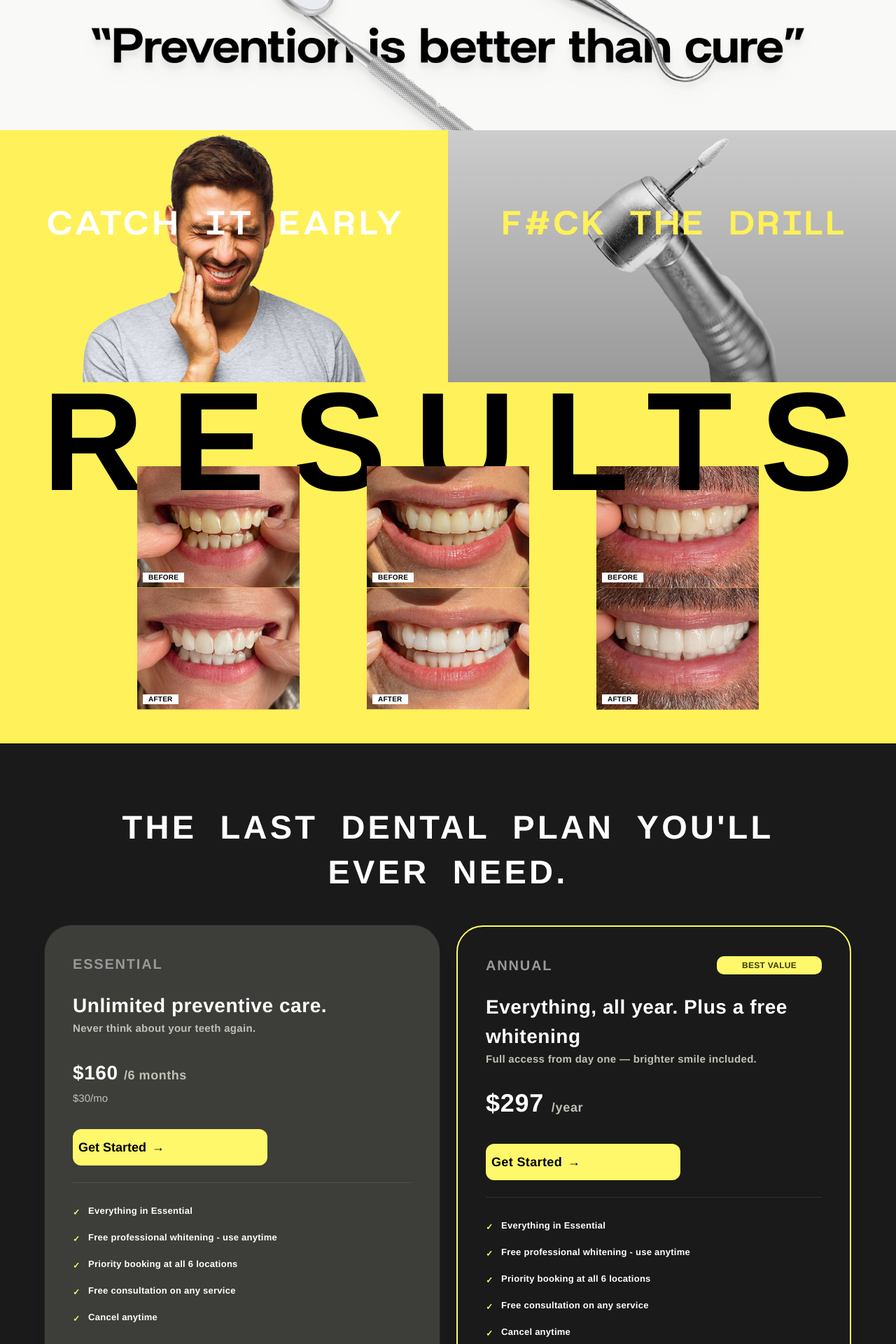
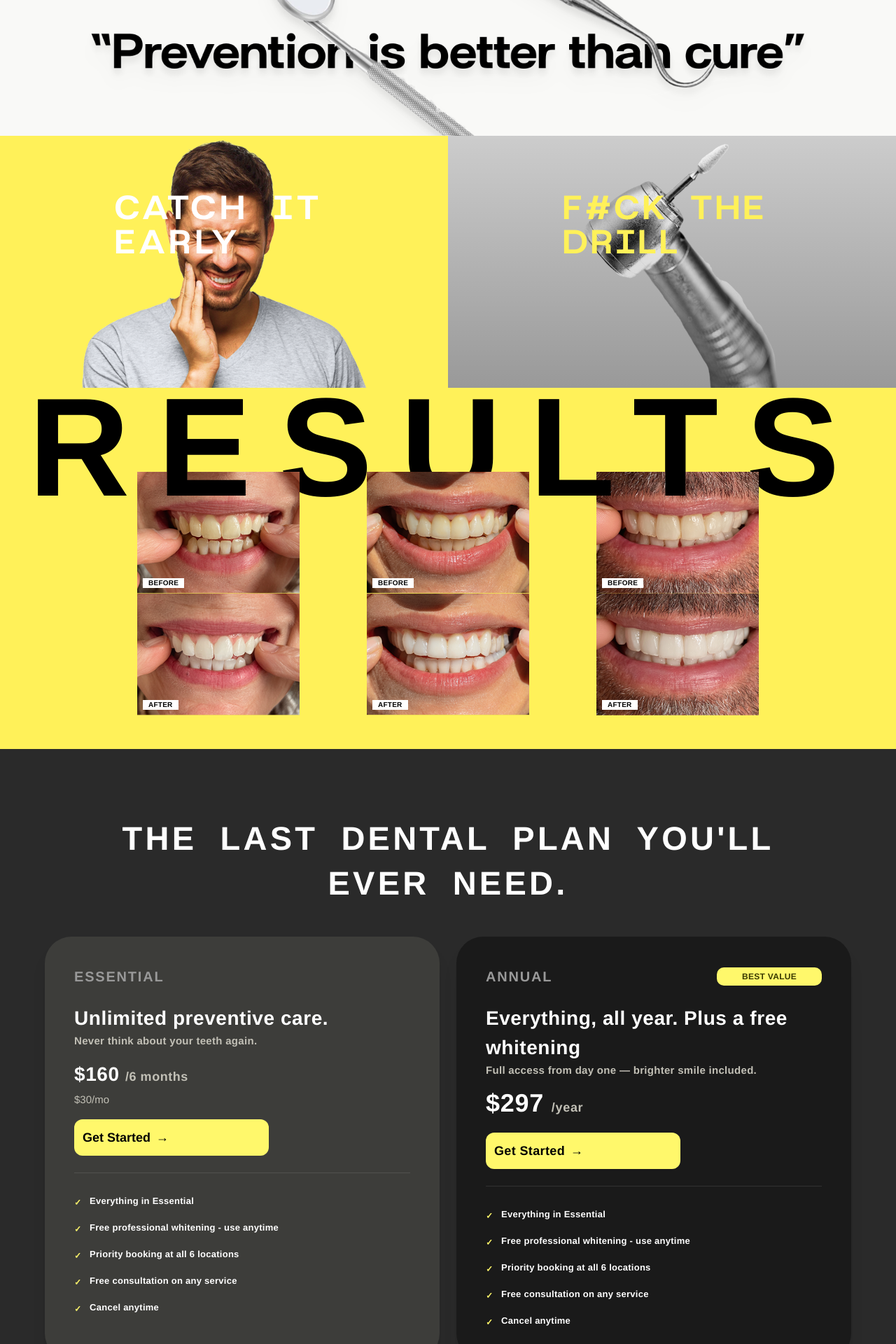
Before and after one commit to rohit-vue/Gleam, a Next.js app: page / in a window 1280 px wide. Shown: the part 1788-3708 px from the top of the page at 70% size. Built offline with nearby package versions, Linux system fonts and the light colour scheme.

Commit message:
refinement of the mobile view

```diff
--- a/src/components/CatchEarlyResultsSection.tsx
+++ b/src/components/CatchEarlyResultsSection.tsx
@@ -38,9 +38,9 @@ function BeforeAfterFigure({
 
 export function CatchEarlyResultsSection() {
   return (
-    <div className="w-full font-helvetica-neue-regular">
-      <div className="grid grid-cols-1 md:grid-cols-2">
-        <div className="relative min-h-[280px] w-full bg-[#FFF159] md:min-h-[320px] lg:min-h-[360px]">
+    <div className="w-full overflow-x-hidden font-helvetica-neue-regular">
+      <div className="flex w-full max-w-full snap-x snap-mandatory gap-3 overflow-x-auto min-[425px]:gap-4 md:grid md:grid-cols-2 md:gap-0 md:overflow-visible">
+        <div className="relative min-h-[250px] w-[calc(100%-1.25rem)] shrink-0 snap-center bg-[#FFF159] min-[425px]:min-h-[280px] min-[425px]:w-[85%] md:w-full md:min-w-0 md:shrink md:min-h-[320px] lg:min-h-[360px]">
           <Image
             src="/assets/teethhurt.png"
             alt="Person holding jaw in discomfort"
@@ -51,14 +51,15 @@ export function CatchEarlyResultsSection() {
           />
           <div
             className="absolute inset-0 bg-gradient-to-t  via-black/10 to-transparent"
+
             aria-hidden
           />
-          <p className="absolute bottom-3 left-3 right-3 text-center  text-[clamp(1.5rem,7vw,3.25rem)] font-britanica-black uppercase leading-[0.95] tracking-[0.12em] [word-spacing:0.15em] text-white sm:tracking-[0.2em] sm:[word-spacing:0.22em] md:bottom-5 md:left-5 md:text-[clamp(2rem,4.5vw,3.25rem)] md:tracking-[0.3rem] md:[word-spacing:0.28em] lg:bottom-[12.5rem] lg:text-[52px] lg:tracking-[0.4rem] lg:[word-spacing:0.3em]">
+          <p className="absolute font-britanica-black uppercase leading-[0.95] [word-spacing:0.15em] text-white max-md:top-[66px] max-md:bottom-auto max-md:left-0 max-md:right-0 max-md:px-3 max-md:text-center max-md:text-[clamp(-4.875rem,8vw,7.5rem)] max-md:tracking-[0.1em] md:top-[80px] 2xl:top-[80px] lg:top-[80px] xl:top-[80px] md:bottom-auto md:left-5 2xl:left-[10.25rem] lg:left-[2.25rem]  xl:left-[10.25rem]  md:right-auto md:px-0 md:text-left md:text-[clamp(2rem,4.5vw,3.25rem)] md:tracking-[0.3rem] md:[word-spacing:0.28em] 2xl:text-[52px] xl:text-[52px] lg:text-[44px] lg:tracking-[0.4rem] lg:[word-spacing:0.3em]">
             Catch It early
           </p>
         </div>
 
-        <div className="relative min-h-[280px] w-full bg-[#CCCCCC] md:min-h-[320px] lg:min-h-[360px]">
+        <div className="relative min-h-[250px] w-[calc(100%-1.25rem)] shrink-0 snap-center bg-[#CCCCCC] min-[425px]:min-h-[280px] min-[425px]:w-[85%] md:w-full md:min-w-0 md:shrink md:min-h-[320px] lg:min-h-[360px]">
           <Image
             src="/assets/dentaldrill.png"
             alt="Dental handpiece close-up"
@@ -71,7 +72,7 @@ export function CatchEarlyResultsSection() {
             aria-hidden
           />
           <p
-            className="absolute bottom-3 left-3 right-3 text-center text-[clamp(1.5rem,7vw,3.25rem)] font-britanica-black uppercase leading-[0.95] tracking-[0.1em] [word-spacing:0.15em] text-[#FFF159] sm:tracking-[0.18em] sm:[word-spacing:0.2em] md:bottom-5 md:left-5 md:text-[clamp(2rem,4.5vw,3.25rem)] md:tracking-[0.26rem] md:[word-spacing:0.26em] lg:bottom-[12.5rem] lg:text-[52px] lg:tracking-[0.3rem] lg:[word-spacing:0.3em]"
+            className="absolute font-britanica-black uppercase leading-[0.95] [word-spacing:0.15em] text-[#FFF159] max-md:top-[66px] max-md:bottom-auto max-md:left-0 max-md:right-0 max-md:px-3 max-md:text-center max-md:text-[clamp(-4.875rem,8vw,7.5rem)] max-md:tracking-[0.1em] 2xl:top-[80px] lg:top-[80px] xl:top-[80px] 2xl:left-[10.25rem] lg:left-[2.25rem]  xl:left-[10.25rem] md:top-[80px] md:bottom-auto md:left-5 md:right-auto md:px-0 md:text-left md:text-[clamp(2rem,4.5vw,3.25rem)] md:tracking-[0.26rem] md:[word-spacing:0.26em] 2xl:text-[52px] xl:text-[52px] lg:text-[44px] lg:tracking-[0.3rem] lg:[word-spacing:0.3em]"
             aria-label="Forget the drill"
           >
             F#ck the drill
@@ -87,13 +88,13 @@ export function CatchEarlyResultsSection() {
       >
         <h2
           id="results-heading"
-          className="pointer-events-none absolute left-[calc(50%+0.1em)] top-2 z-0 w-full max-w-[100vw] -translate-x-1/2 select-none  text-center text-[clamp(3rem,16vw,12.5rem)] font-bold uppercase leading-[0.82] tracking-[0.03em] text-black sm:top-1   sm:leading-[0.84] sm:tracking-[0.05em] md:top-0  md:tracking-[0.065em]  lg:leading-[0.85] lg:tracking-[0.2em]"
+          className="pointer-events-none absolute left-1/2 top-2 z-0 w-full max-w-full -translate-x-1/2 select-none px-2 text-center text-[clamp(2.75rem,13.5vw,12.5rem)] font-bold uppercase leading-[0.82] tracking-[0.03em] text-black min-[425px]:px-0 min-[425px]:text-[clamp(3rem,16vw,12.5rem)] sm:top-1 sm:leading-[0.84] sm:tracking-[0.05em] md:top-0 md:tracking-[0.065em] lg:leading-[0.85] lg:tracking-[0.2em]"
         >
           Results
         </h2>
         <h2
           aria-hidden
-          className="pointer-events-none absolute left-[calc(50%+0.1em)] top-2 z-20 w-full max-w-[100vw] -translate-x-1/2 select-none  text-center text-[clamp(3rem,16vw,12.5rem)] font-bold uppercase leading-[0.82] tracking-[0.03em] text-black sm:top-1   sm:leading-[0.84] sm:tracking-[0.05em] md:top-0  md:tracking-[0.065em]  lg:leading-[0.85] lg:tracking-[0.2em]"
+          className="pointer-events-none absolute left-1/2 top-2 z-20 w-full max-w-full -translate-x-1/2 select-none px-2 text-center text-[clamp(2.75rem,13.5vw,12.5rem)] font-bold uppercase leading-[0.82] tracking-[0.03em] text-black min-[425px]:px-0 min-[425px]:text-[clamp(3rem,16vw,12.5rem)] sm:top-1 sm:leading-[0.84] sm:tracking-[0.05em] md:top-0 md:tracking-[0.065em] lg:leading-[0.85] lg:tracking-[0.2em]"
         >
           <span className="text-transparent">R</span>
           <span>E</span>
@@ -104,11 +105,11 @@ export function CatchEarlyResultsSection() {
         </h2>
 
         <div className="relative z-10 mx-auto mt-12 flex max-w-5xl justify-center sm:mt-14 md:mt-16 md:max-w-6xl lg:mt-[5.5rem] lg:max-w-[64rem]">
-          <div className="flex w-full max-w-full flex-col items-center gap-8 sm:flex-row sm:flex-wrap sm:justify-center sm:gap-8 md:gap-10 lg:gap-14 xl:gap-24 2xl:gap-32">
+        <div className="flex w-full max-w-full snap-x snap-mandatory gap-4 overflow-x-auto px-1 sm:flex-row sm:flex-wrap sm:justify-center sm:gap-8 sm:overflow-visible sm:px-0 md:gap-5 lg:gap-14 xl:gap-24 2xl:gap-32">
             {beforeAfterColumns.map((pair, i) => (
               <div
                 key={pair.before}
-                className="flex w-full max-w-[min(100%,18.5rem)] flex-col gap-0 overflow-hidden rounded-none shadow-none ring-0 sm:max-w-[13rem] md:max-w-[13.5rem] lg:max-w-[14.5rem]"
+                className="flex w-full min-w-[78vw] max-w-[18.5rem] shrink-0 snap-center flex-col gap-0 overflow-hidden rounded-none shadow-none ring-0 sm:min-w-0 sm:max-w-[13rem] sm:shrink md:max-w-[13.5rem] lg:max-w-[14.5rem]"
               >
                 <BeforeAfterFigure
                   src={pair.before}
--- a/src/components/LocationsGrid.tsx
+++ b/src/components/LocationsGrid.tsx
@@ -82,7 +82,7 @@ function LocationCard({ loc }: { loc: Location }) {
 
       <div className="flex items-center justify-between">
         <span
-          className="rounded-full bg-black pl-[1.75rem] pr-[4.75rem] py-3 text-[13px] font-bold tracking-[0.3px] text-[#FFF86B] transition-colors duration-150 group-hover:bg-[#FFF86B] group-hover:text-black"
+          className="rounded-full bg-black px-[1.75rem] py-3 text-center text-[13px] font-bold tracking-[0.3px] text-[#FFF86B] transition-colors duration-150 group-hover:bg-[#FFF86B] group-hover:text-black"
         >
           Become a Member
         </span>
--- a/src/components/PricingSection.tsx
+++ b/src/components/PricingSection.tsx
@@ -35,7 +35,7 @@ type CompareCell = string | "check";
 function GreenCheck() {
   return (
     <div
-      className="flex h-6 w-6 shrink-0 items-center justify-center rounded-full bg-[#22C55E] shadow-sm ring-2 ring-white/20 lg:h-7 lg:w-7"
+      className="flex h-6 w-6 shrink-0 items-center justify-center rounded-full bg-[#22C55E] lg:h-7 lg:w-7"
       aria-label="Included"
       role="img"
     >
@@ -116,12 +116,12 @@ export function PricingSection() {
   return (
     <section
       id="become-a-member"
-      className="relative scroll-mt-24 overflow-x-hidden bg-[#1A1A1A] px-4 py-8 font-helvetica-neue-regular md:scroll-mt-28 md:px-8 md:py-9 lg:py-8"
+      className="relative scroll-mt-24 overflow-x-hidden bg-[#2A2A2A] px-4 py-10 font-helvetica-neue-regular md:scroll-mt-28 md:px-8 md:py-10 lg:py-10"
       aria-labelledby="pricing-tagline"
     >
       <div className="relative z-10 mx-auto max-w-6xl">
         <div className="relative isolate mx-auto w-full max-w-6xl px-2 md:px-4">
-          <div className="relative mt-6 grid w-full place-items-center sm:mt-7 md:mt-9 lg:mt-0">
+          <div className="relative mb-[1.5rem] grid w-full place-items-center sm:mt-7  lg:mt-0">
             <h2
               id="pricing-tagline"
               className="col-start-1 row-start-1 z-10 min-w-full translate-y-[1.1rem] px-2 text-center text-[1.3rem] font-bold uppercase leading-snug tracking-[0.05em] text-white [word-spacing:0.16em] sm:translate-y-[1.35rem] sm:px-3 sm:text-[1.4rem] sm:tracking-[0.055em] sm:[word-spacing:0.18em] md:translate-y-8 md:text-[1.55rem] md:tracking-[0.065em] md:[word-spacing:0.22em] lg:translate-y-14 lg:text-[2.2rem] lg:leading-snug lg:tracking-[0.09em] lg:pb-[59px] lg:text-[47px] lg:[word-spacing:0.34em]"
@@ -133,7 +133,7 @@ export function PricingSection() {
 
         <div className="mt-6 grid gap-6 md:mt-8 lg:mt-10 lg:grid-cols-2 lg:gap-6">
           {/* Essential */}
-          <article className="flex flex-col rounded-[38px] bg-[#3D3D3A] p-4 shadow-xl ring-1 ring-white/5 sm:p-6 md:p-8 lg:p-10">
+          <article className="flex flex-col rounded-[38px] border-2 border-transparent bg-[#3D3D3A] p-4 shadow-xl transition-colors hover:border-[#FDFD66] sm:p-6 md:p-8 lg:p-10">
             <div className="flex flex-wrap items-center justify-between gap-3">
               <span className="text-[17px] font-bold uppercase tracking-[0.09em] text-[#999999] sm:text-[18px] lg:text-[20px]">
                 Essential
@@ -148,7 +148,7 @@ export function PricingSection() {
               Never think about your teeth again.
             </p>
 
-            <div className="mt-8">
+            <div className="mt-4">
               <p className="text-[1.375rem] font-bold tracking-[0.02em] text-white md:text-[1.5rem] lg:text-[28px]">
                 $160{" "}
                 <span className="text-[15px] font-semibold text-[#C2C0B6] sm:text-[16px] lg:text-[18px]">
@@ -160,7 +160,7 @@ export function PricingSection() {
 
             <Link
               href="/locations"
-              className="mt-8 inline-flex w-[17.375rem] items-center justify-start gap-2 rounded-xl bg-[#FFF86B] py-3 text-center text-base font-bold text-black transition-opacity hover:opacity-90 px-2  sm:py-3.5 sm:text-[17px] lg:py-3.5 lg:text-[18px]"
+              className="mt-4 inline-flex w-[9.375rem] lg:w-[17.375rem] md:w-[17.375rem] items-center justify-start gap-2 rounded-xl bg-[#FFF86B] py-3 text-center text-base font-bold text-black transition-opacity hover:opacity-90 pl-[1.2rem] pr-[0.5rem] lg:px-3 md:px-2  sm:py-3.5 sm:text-[17px] lg:py-3.5 lg:text-[18px]"
             >
               Get Started <span aria-hidden>→</span>
             </Link>
@@ -177,7 +177,7 @@ export function PricingSection() {
           </article>
 
           {/* Annual */}
-          <article className="flex flex-col rounded-[38px] border-2 border-[#FDFD66] bg-[#1A1A1A] p-4 shadow-xl sm:p-6 md:p-8 lg:p-10">
+          <article className="flex flex-col rounded-[38px] border-2 border-transparent bg-[#1A1A1A] p-4 shadow-xl transition-colors hover:border-[#FDFD66] sm:p-6 md:p-8 lg:p-10">
             <div className="flex flex-wrap items-center justify-between gap-3">
               <span className="text-[17px] font-bold uppercase tracking-[0.09em] text-[#999999] sm:text-[18px] lg:text-[20px]">
                 Annual
@@ -194,7 +194,7 @@ export function PricingSection() {
               Full access from day one — brighter smile included.
             </p>
 
-            <div className="mt-8">
+            <div className="mt-4">
               <p className="text-[1.625rem] font-bold tracking-[0.02em] text-white sm:text-[1.75rem] md:text-4xl lg:text-4xl">
                 $297{" "}
                 <span className="text-[15px] font-semibold text-[#C2C0B6] sm:text-[16px] lg:text-[18px]">
@@ -206,7 +206,7 @@ export function PricingSection() {
 
             <Link
               href="/locations"
-              className="mt-8 inline-flex w-[17.375rem] items-center justify-start gap-2 rounded-xl bg-[#FFF86B] py-3 text-center text-base px-2 font-bold tracking-[0.02em] text-[#000000] transition-opacity hover:opacity-90 sm:py-3.5 sm:text-[17px] lg:py-3.5 lg:text-[18px]"
+              className="mt-4 inline-flex w-[9.375rem] lg:w-[17.375rem] md:w-[17.375rem] items-center justify-start gap-2 rounded-xl bg-[#FFF86B] py-3 text-center text-base pl-[1.2rem] pr-[0.5rem] lg:px-3 md:px-2 font-bold tracking-[0.02em] text-[#000000] transition-opacity hover:opacity-90 sm:py-3.5 sm:text-[17px] lg:py-3.5 lg:text-[18px]"
             >
               Get Started <span aria-hidden>→</span>
             </Link>
@@ -223,7 +223,7 @@ export function PricingSection() {
           </article>
         </div>
 
-        <div className="mt-20 lg:mt-28">
+        <div className="mt-10 lg:mt-14">
           <p className="sr-only">Compare traditional insurance, other subscriptions, and Gleam</p>
           <div className="-mx-4 overflow-x-auto px-4 pb-2 md:mx-0 md:overflow-visible md:px-0">
 
--- a/src/components/ServiceCardsSection.tsx
+++ b/src/components/ServiceCardsSection.tsx
@@ -41,11 +41,11 @@ export function ServiceCardsSection() {
           </Link>
         </div>
 
-        <div className="mx-auto grid max-w-md justify-items-center gap-8 md:max-w-lg md:gap-6 lg:max-w-5xl lg:grid-cols-3 lg:items-end lg:gap-6 xl:max-w-6xl">
+        <div className="flex overflow-x-auto gap-6 pb-2 snap-x snap-mandatory scrollbar-hide lg:grid lg:mx-auto lg:max-w-5xl lg:grid-cols-3 lg:items-end lg:gap-6 lg:overflow-visible xl:max-w-6xl">
           {cards.map((card) => (
             <article
               key={card.title}
-              className={`group relative w-full max-w-[20rem] transition-all duration-500 ease-out motion-safe:hover:-translate-y-2 motion-safe:hover:scale-[1.02] ${
+              className={`group relative w-[80vw] max-w-[20rem] shrink-0 snap-center lg:w-full lg:shrink transition-all duration-500 ease-out motion-safe:hover:-translate-y-2 motion-safe:hover:scale-[1.02] ${
                 card.spotlight
                   ? "z-50  motion-safe:lg:hover:scale-[1.08] "
                   : "z-10"
@@ -68,7 +68,7 @@ export function ServiceCardsSection() {
                   aria-hidden
                 />
                 <p className="absolute left-4 top-4 max-w-[85%] text-left text-[20px] font-medium leading-tight text-white md:left-5 md:top-5">
-                  <span className="block">{card.label[0]}</span>
+                  <span className="mb-2">{card.label[0]}</span>
                   <span className="block">{card.label[1]}</span>
                 </p>
                 <p className="absolute bottom-4 left-4 text-[46px] text-[#F9F36B] font-medium uppercase tracking-[0.03em]  md:bottom-5 md:left-5">
--- a/src/components/ServicesFooterSection.tsx
+++ b/src/components/ServicesFooterSection.tsx
@@ -31,9 +31,9 @@ export function ServicesFooterSection() {
   return (
     <section style={{ backgroundColor: FOOTER_BG }}>
       <div className="mx-auto max-w-7xl px-4 pb-6 pt-10 sm:px-6 sm:pb-7 sm:pt-12 md:px-10 lg:px-12 lg:pt-16">
-        <div className="grid grid-cols-2 gap-x-6 gap-y-8 sm:gap-x-10 sm:gap-y-10 md:grid-cols-4 md:gap-10 lg:gap-12">
+        <div className="grid grid-cols-1 gap-y-8 md:grid-cols-4 md:gap-10 lg:gap-12">
           {/* Brand — full width on mobile, 1 col on tablet/desktop */}
-          <div className="col-span-2 md:col-span-1">
+          <div>
             <p className="font-britanica-black text-[2rem] font-semibold leading-none" style={{ color: BRAND_YELLOW }}>
               gleam
             </p>
@@ -60,8 +60,8 @@ export function ServicesFooterSection() {
             </div>
           </div>
 
-          {/* Services — col 1 on mobile/tablet */}
-          <div className="col-span-1">
+          {/* Services */}
+          <div>
             <p className="text-[11px] font-semibold uppercase tracking-[0.2em]" style={{ color: FOOTER_MUTED }}>
               Services
             </p>
@@ -82,8 +82,8 @@ export function ServicesFooterSection() {
             </ul>
           </div>
 
-          {/* Company — col 2 on mobile/tablet */}
-          <div className="col-span-1">
+          {/* Company */}
+          <div>
             <p className="text-[11px] font-semibold uppercase tracking-[0.2em]" style={{ color: FOOTER_MUTED }}>
               Company
             </p>
@@ -105,7 +105,7 @@ export function ServicesFooterSection() {
           </div>
 
           {/* Contact — full width on mobile, 1 col on tablet/desktop */}
-          <div className="col-span-2 md:col-span-1">
+          <div>
             <p className="text-[11px] font-semibold uppercase tracking-[0.2em]" style={{ color: FOOTER_MUTED }}>
               Contact
             </p>
--- a/src/components/ServicesTabbedCardsSection.tsx
+++ b/src/components/ServicesTabbedCardsSection.tsx
@@ -49,11 +49,11 @@ function SpecsTable({ specs }: { specs: ServiceTabEntry["specs"] }) {
             key={row.label}
             className="grid grid-cols-1 gap-1 border-b border-neutral-300 py-3 text-[11px] uppercase leading-snug tracking-wide  sm:grid-cols-3 sm:items-center sm:gap-4 sm:text-xs"
           >
-            <span className="font-bold " >
+            <span className=" font-bold lg:font-bold " >
               {row.label}
             </span>
-            <span className=" text-black sm:text-center font-bold">{row.mid}</span>
-            <span className=" text-black sm:text-right font-bold">{row.right}</span>
+            <span className=" text-black sm:text-center font-normal lg:font-bold ">{row.mid}</span>
+            <span className=" text-black sm:text-right font-normal lg:font-bold ">{row.right}</span>
           </div>
         ))}
       </div>
```
Also changed, not shown: src/components/LocationsSection.tsx (+13 -4 lines).
